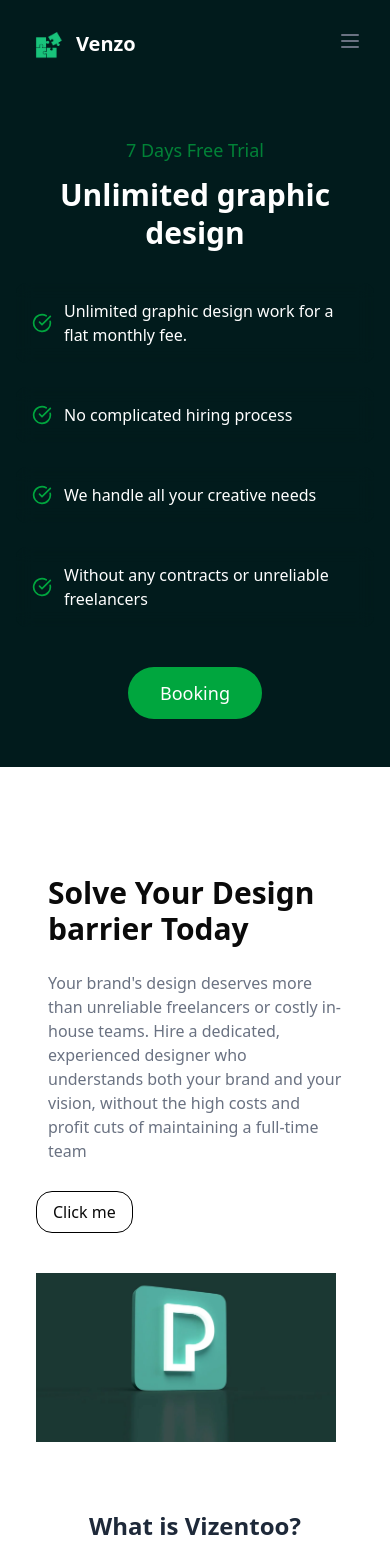
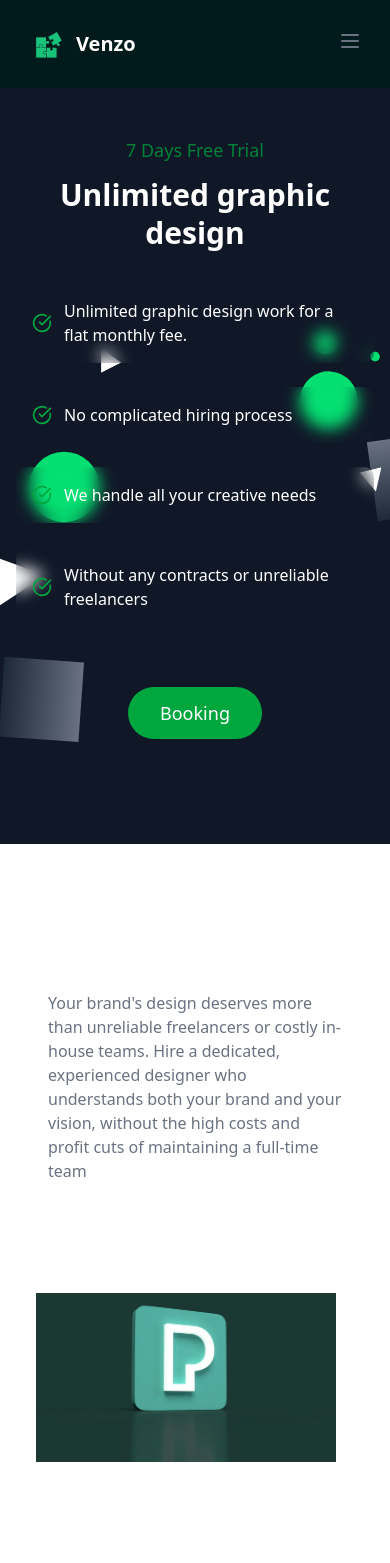
Before and after one commit to Hamza-Yaseen1/Vizentoo, a Next.js app: page / in a window 390 px wide. Shown: the top 1563 px of the page. Built offline with nearby package versions, Linux system fonts and the light colour scheme.

Commit message:
Included animations

```diff
--- a/package.json
+++ b/package.json
@@ -11,10 +11,12 @@
   "dependencies": {
     "@radix-ui/react-accordion": "^1.2.3",
     "@radix-ui/react-slot": "^1.1.2",
+    "animejs": "^3.2.2",
     "antd": "^5.24.4",
     "class-variance-authority": "^0.7.1",
     "clsx": "^2.1.1",
     "embla-carousel-react": "^8.5.2",
+    "framer-motion": "^12.6.2",
     "lucide-react": "^0.479.0",
     "next": "15.2.2",
     "react": "^19.0.0",
@@ -25,6 +27,7 @@
   "devDependencies": {
     "@eslint/eslintrc": "^3",
     "@tailwindcss/postcss": "^4",
+    "@types/animejs": "^3.1.13",
     "@types/node": "^20",
     "@types/react": "^19",
     "@types/react-dom": "^19",
--- /dev/null
+++ b/src/app/Components/ShapesAnimation.tsx
@@ -0,0 +1,44 @@
+'use client';
+
+import { useEffect } from 'react';
+import anime from 'animejs';
+
+const ShapesAnimation = () => {
+  useEffect(() => {
+    const randomValues = () => {
+      anime({
+        targets: '.shape',
+        translateX: () => anime.random(-500, 500),
+        translateY: () => anime.random(-300, 300),
+        rotate: () => anime.random(0, 360),
+        scale: () => anime.random(0.2, 2),
+        duration: 1000,
+        easing: 'easeInOutQuad',
+        complete: randomValues,
+      });
+    };
+
+    randomValues();
+  }, []);
+
+  return (
+    <div className="fixed top-0 left-0 w-full h-full -z-10 bg-gray-900 overflow-hidden">
+      {[...Array(5)].map((_, i) => (
+        <div key={`square-${i}`} className="shape square absolute top-1/2 left-1/2 w-12 h-12 bg-gradient-to-b from-gray-800 to-gray-500"></div>
+      ))}
+      {[...Array(5)].map((_, i) => (
+        <div key={`circle-${i}`} className="shape circle absolute top-1/2 left-1/2 w-12 h-12 bg-green-400 rounded-full"></div>
+      ))}
+      {[...Array(5)].map((_, i) => (
+        <div key={`triangle-${i}`} className="shape triangle absolute top-1/2 left-1/2 w-12 h-12 bg-white clip-triangle"></div>
+      ))}
+      <style jsx>{`
+        .clip-triangle {
+          clip-path: polygon(50% 0%, 0% 100%, 100% 100%);
+        }
+      `}</style>
+    </div>
+  );
+};
+
+export default ShapesAnimation;
--- a/src/app/Components/about.tsx
+++ b/src/app/Components/about.tsx
@@ -3,10 +3,10 @@ import Image from "next/image";
 function About() {
     return (
         <section className="max-w-4xl mx-auto py-8 sm:py-12 md:py-16 px-4 sm:px-6 md:px-8">
-            <h1 className="text-center text-2xl sm:text-2xl md:text-3xl lg:text-4xl font-bold mb-4 sm:mb-6 text-gray-800">
+            <h1 className="text-center text-2xl sm:text-2xl md:text-3xl lg:text-4xl font-bold mb-4 sm:mb-6 text-white">
                 What is Vizentoo?
             </h1>
-            <p className="text-center text-base sm:text-sm md:text-xl leading-relaxed text-gray-600 max-w-3xl mx-auto">
+            <p className="text-center text-base sm:text-sm md:text-xl leading-relaxed text-gray-400 max-w-3xl mx-auto">
                 At our core, we exist to simplify design for businesses already excelling in graphic services.
                 By offering seamless access to top-tier designers on a monthly subscription, we ensure your
                 team can meet growing demands without compromising quality. This allows companies to focus
--- a/src/app/Components/card.tsx
+++ b/src/app/Components/card.tsx
@@ -1,5 +1,6 @@
 import Image from "next/image";
 import { Card, Space } from "antd";
+// import { useAnimate } from 'some-animation-library'; // Commented out or removed
 
 const CardData = [
   {
--- a/src/app/Components/hero.tsx
+++ b/src/app/Components/hero.tsx
@@ -1,11 +1,26 @@
+"use client";
 import "../globals.css";
 
 
+import { useAnimate } from "framer-motion";
+// import { useRef } from "react";
 import { CircleCheckBig } from 'lucide-react';
+import ShapesAnimation from "./ShapesAnimation";
 
 export default function Hero() {
+  const [scope, animate] = useAnimate();
+
+  function sequence() {
+      animate([
+          [scope.current, { rotate: -90 }],
+          [scope.current, { scale: 1.5 }],
+          [scope.current, { rotate: 0 }],
+          [scope.current, { scale: 1 }]
+      ]);
+  }
   return (
     <div className="hero px-4 py-12 md:px-10 md:py-16 max-w-7xl mx-auto ">
+<ShapesAnimation/>
       <div className="text-center md:text-left">
         <h2 className="text-lg sm:text-xl md:text-2xl text-green-700 font-medium">
           7 Days Free Trial
@@ -46,10 +61,15 @@ export default function Hero() {
       </div>
 
       <div className="mt-10 text-center md:text-left">
-        <button className="bg-green-600 hover:bg-green-700 cursor-pointer text-white px-8 py-3 rounded-full font-medium text-lg transition-colors">
-          Booking
-        </button>
-      </div>
+
+            <button
+                ref={scope}
+                onClick={sequence}
+                className="mt-5 bg-green-600 hover:bg-green-700 cursor-pointer text-white px-8 py-3 rounded-full font-medium text-lg transition-colors"
+            >
+                Booking
+            </button>
+        </div>
     </div>
   );
 }
--- a/src/app/Components/hero2.tsx
+++ b/src/app/Components/hero2.tsx
@@ -5,7 +5,7 @@ function Hero2() {
     <>
       <section className="md:flex justify-evenly p-9 pt-24">
         <div className="text md:w-1/2 ">
-          <h1 className="text-3xl font-bold p-3">
+          <h1 className="text-3xl font-bold p-3 text-white">
             Solve Your Design barrier Today
           </h1>
 
@@ -15,7 +15,7 @@ function Hero2() {
             understands both your brand and your vision, without the high costs
             and profit cuts of maintaining a full-time team
           </p>
-          <button className="rounded-2xl mt-4 px-4 py-2 transition-all duration-300 border border-black hover:bg-black hover:text-white cursor-pointer">
+          <button className="rounded-2xl mt-4 px-4 py-2 transition-all duration-300 border text-white border-white hover:bg-black hover:text-white cursor-pointer">
             Click me
           </button>
         </div>
--- a/src/app/globals.css
+++ b/src/app/globals.css
@@ -5,10 +5,10 @@
 @custom-variant dark (&:is(.dark *));
 
 
-.hero{
+/* .hero{
 
   background-color: #011b1c;
-}
+} */
 .navbar{
 
   background-color: #011b1c;
--- a/src/app/page.tsx
+++ b/src/app/page.tsx
@@ -9,10 +9,12 @@ import Hero3 from "./Components/hero3";
 import MainCard from "./Components/maincard";
 import Questions from "./Components/Questions";
 import Services from "./Components/services";
+// import ShapesAnimation from "./Components/ShapesAnimation";
 
 export default function Home() {
   return (
     <>
+    {/* <ShapesAnimation/> */}
     <Hero/>
     <Hero2/>
     <About/>
```
Also changed, not shown: 1 other file (tests, documents, lock files or other folders).
